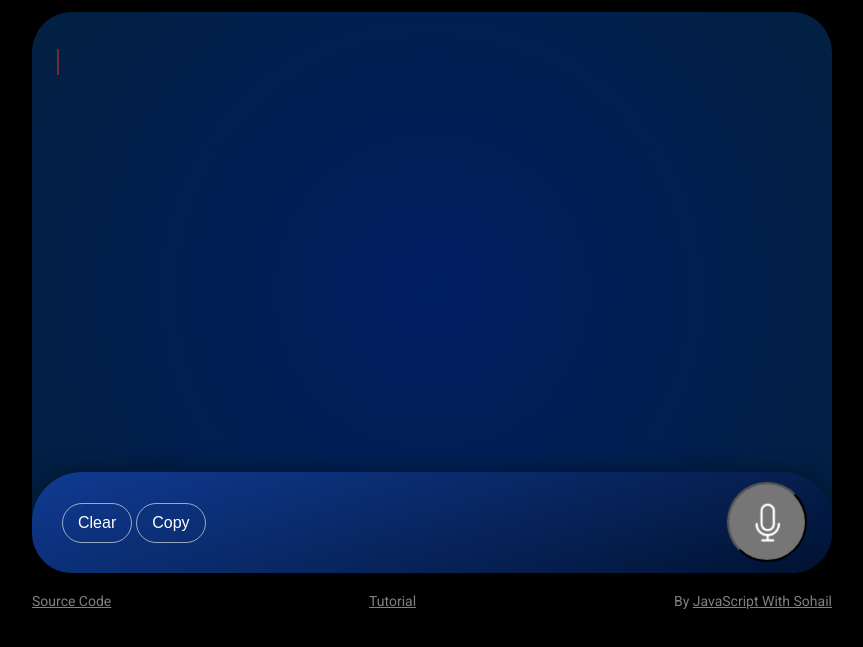
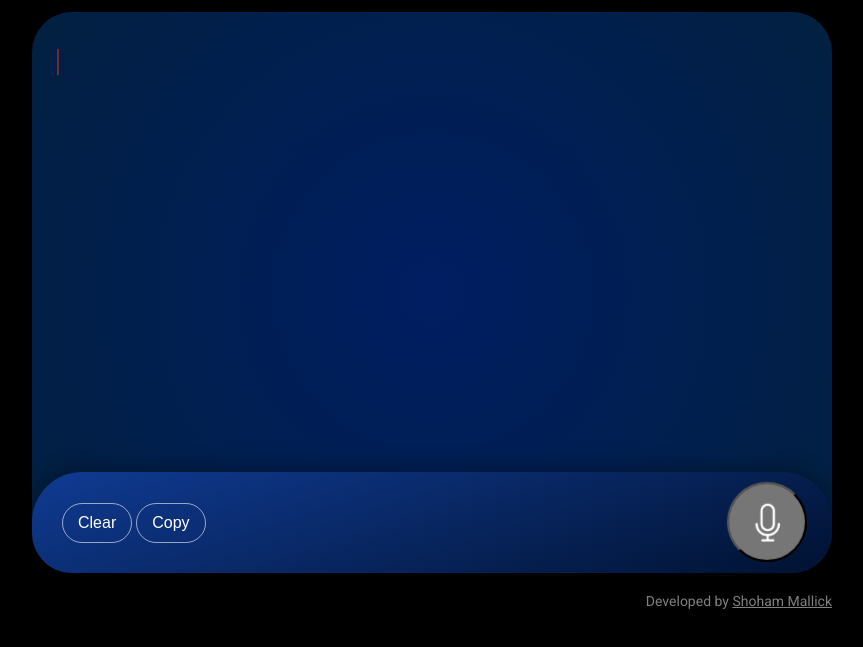
Before and after one commit to shohammallick25/speech-to-text-editor, a plain HTML site: page index.html in a window 1280 px wide. Shown: the part 109-756 px from the top of the page, without its empty margins (208-1071 px from the left). Drawn offline with Linux system fonts and the light colour scheme.

Commit message:
Update index.html

```diff
--- a/index.html
+++ b/index.html
@@ -34,11 +34,11 @@
             </div>
         </div>
         <div class="footer">
-            <a target="_blank" href="https://github.com/sohail-js/speech-to-text-js">Source Code</a>
-            <a target="_blank" href="https://youtu.be/WpJl-F4MGAY">Tutorial</a>
+            <a target="_blank" href=""></a>
+            <a target="_blank" href=""></a>
 
             <span>
-                By <a target="_blank" href="https://linktr.ee/javascriptwithsohail">JavaScript With Sohail</a>
+                Developed by <a target="_blank" href="">Shoham Mallick </a>
             </span>
         </div>
     </div>
```
